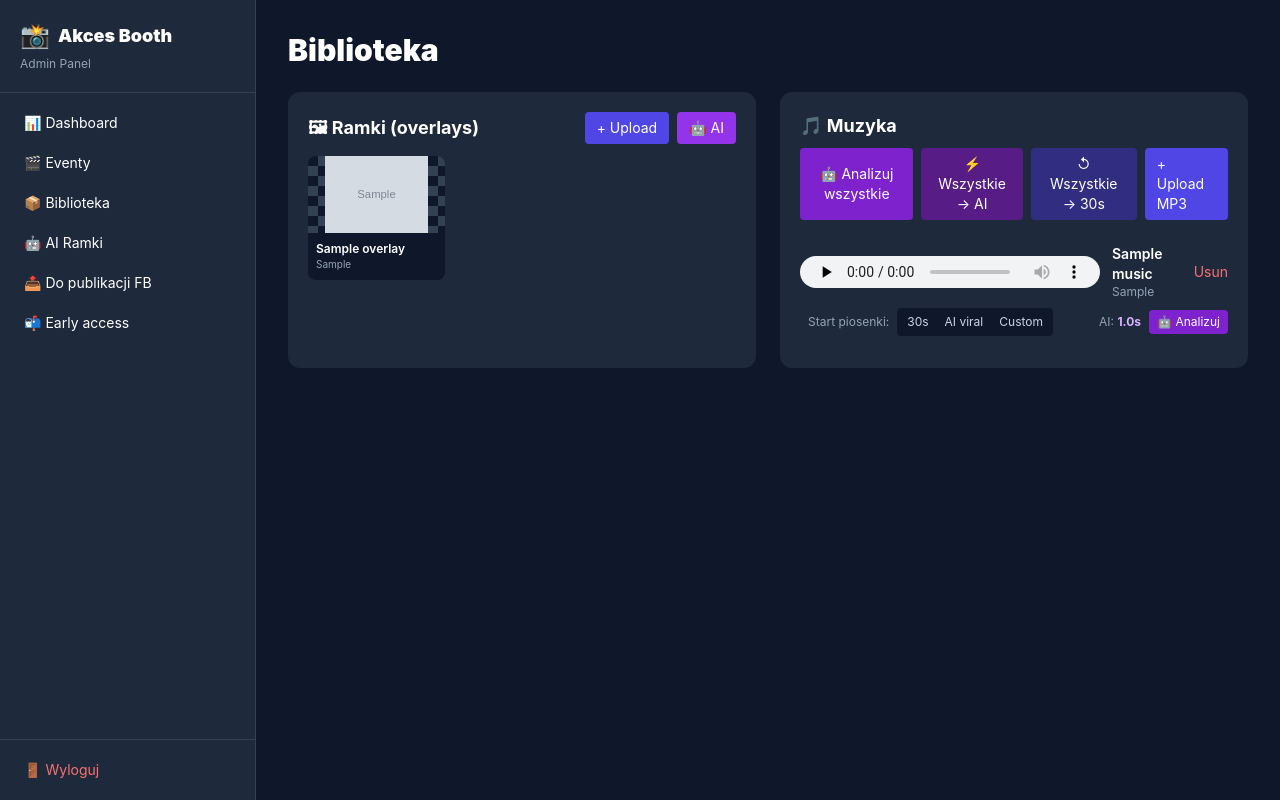
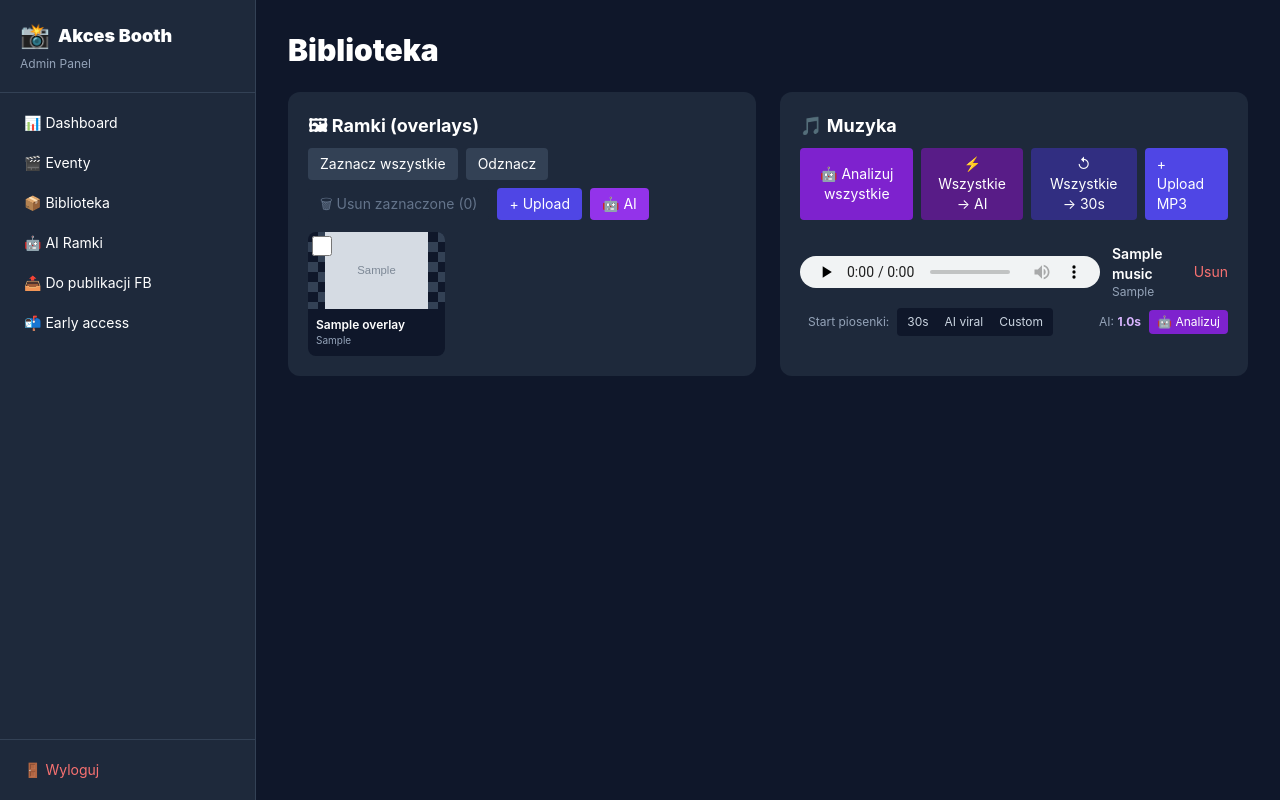
Before and after one commit to Trupson2/akces-booth, a Flask app: page /admin/library in a window 1280 px wide. Run offline with Flask 3, Linux system fonts and the light colour scheme; the visitor is signed in with stand-in values (Sample User, id 1); tables that the repository leaves empty hold one stand-in row (values such as "Sample post"); grey boxes marked "Sample" are stand-in pictures; some libraries are stand-ins or nearby versions.

Commit message:
feat(admin): masowe usuwanie ramek (checkbox + bulk delete)
- library.html: checkbox na kazdej karcie overlay'u (top-left), toolbar
  z "Zaznacz wszystkie" / "Odznacz" / "Usun zaznaczone (N)".
- JS: updateBulkCount przelicza live po kazdym kliku, przycisk
  disabled gdy count=0. bulkDeleteOverlays woluje nowy endpoint POST
  /api/library/overlays/bulk-delete z {ids:[...]}.
- api/library.py: bulk_delete_overlays_api iteruje po ids, woluje
  models.delete_overlay na kazdym z bledami per-item (jedna porazka
  nie zabija reszty). Zwraca {deleted: N, errors: M}.

Use case: po wygenerowaniu 3 wariantow AI zostawiamy tylko 1, 2 inne
jednym klikiem do kosza. Albo cleanup starych "glitched" ramek
(biale tlo, zle imiona) przed regeneracja nowa seria.

Co-Authored-By: Claude Opus 4.7 (1M context) <noreply@anthropic.com>

```diff
--- a/backend/templates/admin/library.html
+++ b/backend/templates/admin/library.html
@@ -7,9 +7,23 @@
 <div class="grid lg:grid-cols-2 gap-6">
   <!-- OVERLAYS -->
   <section class="bg-slate-800 rounded-xl p-5">
-    <div class="flex items-center justify-between mb-3">
+    <div class="flex items-center justify-between mb-3 gap-2 flex-wrap">
       <h2 class="font-bold text-lg">🖼 Ramki (overlays)</h2>
-      <div class="flex gap-2 text-sm">
+      <div class="flex gap-2 text-sm flex-wrap">
+        <button type="button" onclick="selectAllOverlays(true)"
+                class="bg-slate-700 hover:bg-slate-600 px-3 py-1.5 rounded">
+          Zaznacz wszystkie
+        </button>
+        <button type="button" onclick="selectAllOverlays(false)"
+                class="bg-slate-700 hover:bg-slate-600 px-3 py-1.5 rounded">
+          Odznacz
+        </button>
+        <button type="button" id="bulk-delete-btn" onclick="bulkDeleteOverlays()"
+                disabled
+                class="bg-red-700 hover:bg-red-600 disabled:bg-slate-800 disabled:cursor-not-allowed
+                       disabled:text-slate-500 px-3 py-1.5 rounded">
+          🗑 Usun zaznaczone (<span id="bulk-count">0</span>)
+        </button>
         <label class="bg-indigo-600 hover:bg-indigo-700 px-3 py-1.5 rounded cursor-pointer">
           + Upload
           <input type="file" accept="image/png,image/jpeg,image/webp"
@@ -22,7 +36,14 @@
     <div class="grid grid-cols-2 md:grid-cols-3 gap-2">
       {% for o in overlays %}
         {% set _ov_src = '/storage/' ~ (o.file_path.split('storage/')[-1] if 'storage/' in o.file_path else o.file_path) %}
-        <div class="bg-slate-900 rounded-lg overflow-hidden group relative">
+        <div class="bg-slate-900 rounded-lg overflow-hidden group relative overlay-card"
+             data-overlay-id="{{ o.id }}">
+          <label class="absolute top-1 left-1 z-10 cursor-pointer">
+            <input type="checkbox" class="overlay-checkbox w-5 h-5 accent-red-600
+                                          bg-slate-900/80 rounded"
+                   data-overlay-id="{{ o.id }}"
+                   onclick="event.stopPropagation(); updateBulkCount()">
+          </label>
           <img src="{{ _ov_src }}"
                data-full-src="{{ _ov_src }}"
                data-name="{{ o.name }}"
@@ -196,6 +217,43 @@
     if (!confirm('Usunac?')) return;
     const r = await fetch('/api/library/overlays/' + id, { method: 'DELETE' });
     if (r.ok) location.reload();
+  }
+
+  function selectAllOverlays(on) {
+    document.querySelectorAll('.overlay-checkbox').forEach(cb => { cb.checked = on; });
+    updateBulkCount();
+  }
+
+  function updateBulkCount() {
+    const count = document.querySelectorAll('.overlay-checkbox:checked').length;
+    document.getElementById('bulk-count').textContent = count;
+    document.getElementById('bulk-delete-btn').disabled = count === 0;
+  }
+
+  async function bulkDeleteOverlays() {
+    const ids = Array.from(document.querySelectorAll('.overlay-checkbox:checked'))
+      .map(cb => parseInt(cb.dataset.overlayId, 10))
+      .filter(Boolean);
+    if (ids.length === 0) return;
+    if (!confirm(`Usunac ${ids.length} zaznaczonych ramek?`)) return;
+    const btn = document.getElementById('bulk-delete-btn');
+    btn.disabled = true;
+    btn.textContent = `Usuwam ${ids.length}...`;
+    try {
+      const r = await fetch('/api/library/overlays/bulk-delete', {
+        method: 'POST',
+        headers: { 'Content-Type': 'application/json' },
+        body: JSON.stringify({ ids }),
+      });
+      if (!r.ok) throw new Error('HTTP ' + r.status);
+      const data = await r.json();
+      alert(`Usunieto: ${data.deleted || ids.length}. Bledy: ${data.errors || 0}.`);
+      location.reload();
+    } catch (e) {
+      alert('Blad bulk delete: ' + e);
+      btn.disabled = false;
+      btn.textContent = `🗑 Usun zaznaczone (${ids.length})`;
+    }
   }
   async function uploadMusic(file) {
     if (!file) return;
```
Also changed, not shown: backend/api/library.py (+23 -0 lines).
